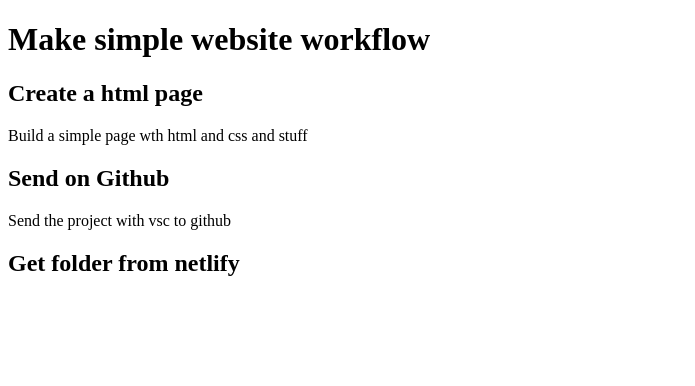
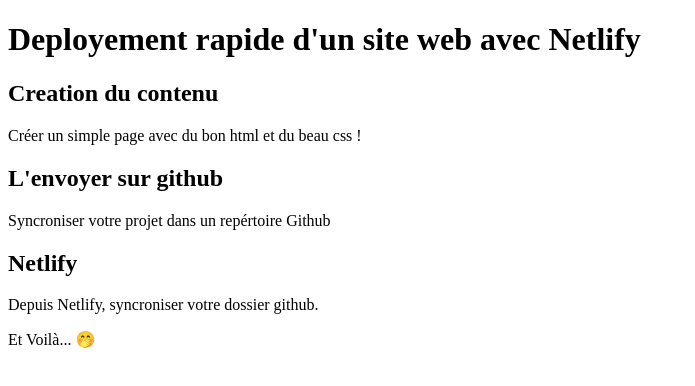
Before and after one commit to enkiBrant/workflow_netifly, a plain HTML site: page index.html in a window 1280 px wide. Shown: the whole page, without its empty margins (0-695 px from the left). Drawn offline with Linux system fonts and the light colour scheme.

Commit message:
french version

```diff
--- a/index.html
+++ b/index.html
@@ -3,10 +3,12 @@
 	<head>
 		<title>basic workflow</title>
 	</head>
-	<h1>Make simple website workflow</h1>
-	<h2>Create a html page</h2>
-	<p>Build a simple page wth html and css and stuff</p>
-	<h2>Send on Github</h2>
-	<p>Send the project with vsc to github</p>
-	<h2>Get folder from netlify</h2>
+	<h1>Deployement rapide d'un site web avec Netlify</h1>
+	<h2>Creation du contenu</h2>
+	<p>Créer un simple page avec du bon html et du beau css !</p>
+	<h2>L'envoyer sur github</h2>
+	<p>Syncroniser votre projet dans un repértoire Github</p>
+	<h2>Netlify</h2>
+	<p>Depuis Netlify, syncroniser votre dossier github.</p>
+	<p>Et Voilà... 🤭</p>
 </html>
```
